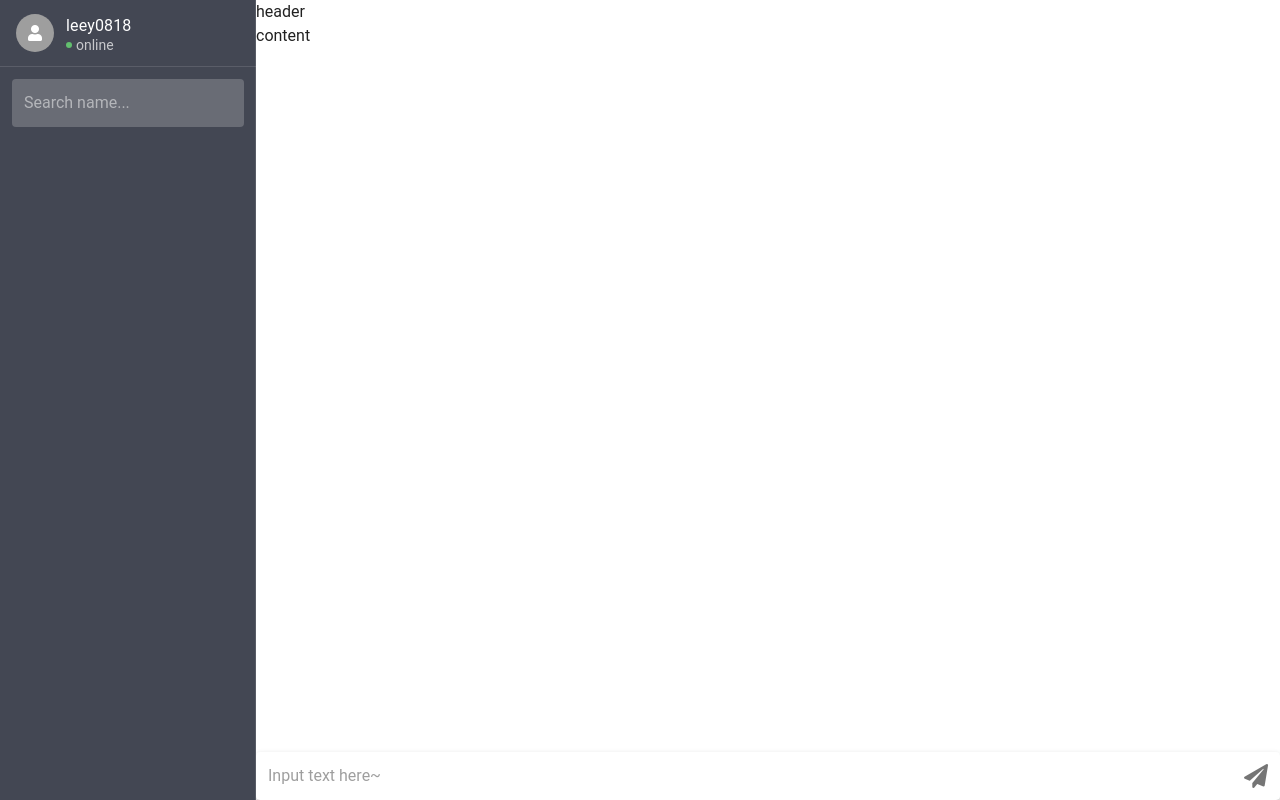
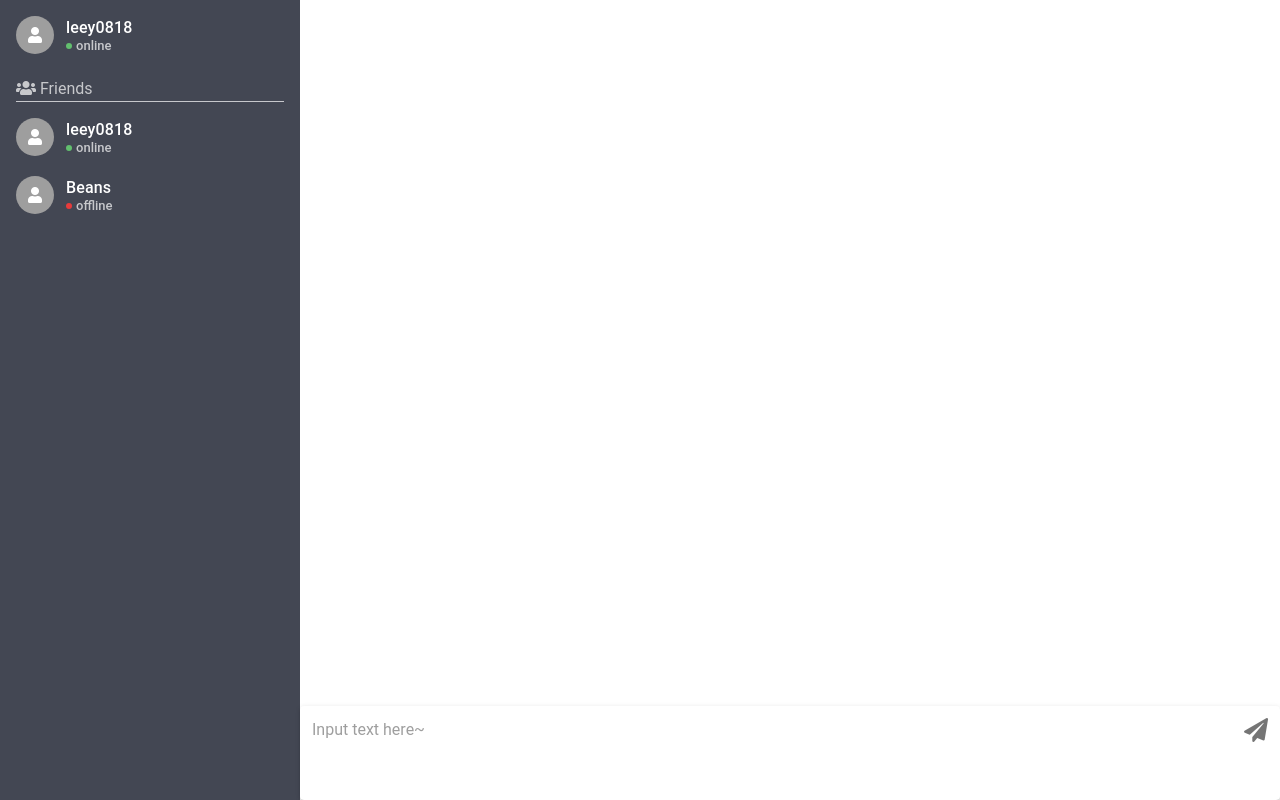
Before and after one commit to leey0818/electron-chat-client, a Vue app: page / in a window 1280 px wide. Built offline with nearby package versions, Linux system fonts and the light colour scheme.

Commit message:
ui 및 기능 구현 중

```diff
--- a/src/App.vue
+++ b/src/App.vue
@@ -1,10 +1,9 @@
 <template>
-  <v-app>
+  <v-app class="fill-height">
     <v-slide-y-transition>
       <v-system-bar
         v-if="!isConnected"
         color="red"
-        style="z-index:9"
         height="40"
         fixed
         dark
@@ -15,14 +14,12 @@
     </v-slide-y-transition>
 
     <!-- sidebar -->
-    <v-navigation-drawer color="#434753" app dark permanent>
+    <v-row no-gutters>
       <chat-sidebar></chat-sidebar>
-    </v-navigation-drawer>
-
-    <!-- room -->
-    <v-content>
-      <chat-room></chat-room>
-    </v-content>
+      <v-col class="fill-height">
+        <chat-room></chat-room>
+      </v-col>
+    </v-row>
   </v-app>
 </template>
 
@@ -41,3 +38,13 @@ export default {
   }),
 };
 </script>
+
+<style>
+html, body {
+  width: 100%;
+  height: 100%;
+}
+.mnh-100 {
+  min-height: 100%;
+}
+</style>
--- a/src/components/ChatRoom.vue
+++ b/src/components/ChatRoom.vue
@@ -1,37 +1,76 @@
 <template>
   <div class="d-flex flex-column fill-height">
-    <div>header</div>
-    <div class="flex-grow-1">content</div>
+    <div class="flex-grow-1 overflow-auto">
+      <div class="d-flex flex-column justify-end mnh-100 pa-2">
+        <template v-for="(message, index) in messages">
+          <div class="d-flex flex-row-reverse mb-2 msgbox" :key="index">
+            <pre class="content">{{ message[0] }}</pre>
+            <span class="time">{{ toTimeText(message[1]) }}</span>
+          </div>
+        </template>
+      </div>
+    </div>
     <div>
-      <v-text-field
-        v-model="text"
+      <v-textarea
+        v-model.trim="text"
         append-icon="fa-paper-plane"
         placeholder="Input text here~"
+        rows="3"
         @click:append="sendText"
-        @keyup.enter="sendText"
+        @keypress.enter.exact.prevent="sendText"
         hide-details
+        no-resize
         solo
-      ></v-text-field>
+      ></v-textarea>
     </div>
   </div>
 </template>
 
 <script>
+import moment from 'moment';
+
+moment.locale('ko');
+
 export default {
   data() {
     return {
       text: '',
+      messages: [],
     };
   },
   methods: {
     sendText() {
-      console.log(this.text);
-      this.text = '';
+      if (this.text !== '') {
+        console.log(this.text);
+        this.messages.push([this.text, new Date().getTime()]);
+        this.text = '';
+      }
+    },
+    toTimeText(timestamp) {
+      return moment(timestamp).fromNow();
     },
   },
 };
 </script>
 
-<style>
-
+<style scoped>
+.status {
+  height: 60px;
+  background-color: #666;
+}
+.msgbox > .content {
+  padding: 4px 8px;
+  min-width: 35%;
+  max-width: 60%;
+  background-color: #ccc;
+  border-radius: 2px;
+  word-break: break-all;
+}
+.msgbox > .time {
+  margin-left: 6px;
+  margin-right: 6px;
+  color: #6f6f6f;
+  font-size: .7rem;
+  align-self: flex-end;
+}
 </style>
--- a/src/components/ChatSidebar.vue
+++ b/src/components/ChatSidebar.vue
@@ -1,5 +1,14 @@
 <template>
-  <div>
+  <v-list
+    color="#434753"
+    height="100%"
+    width="30%"
+    min-width="240"
+    max-width="300"
+    dark
+    dense
+    nav
+  >
     <v-list-item>
       <v-list-item-avatar class="mr-3" color="grey" size="38">
         <i class="fa fa-user"></i>
@@ -9,23 +18,40 @@
         <v-list-item-subtitle class="status s-online">online</v-list-item-subtitle>
       </v-list-item-content>
     </v-list-item>
+    <v-list-item>
+      <v-text-field dense hide-details>
+        <template v-slot:label><i class="fa fa-users"></i> Friends</template>
+      </v-text-field>
+    </v-list-item>
 
-    <v-divider></v-divider>
-
-    <v-text-field
-      class="pa-3"
-      background-color="#696c75"
-      placeholder="Search name..."
-      hide-details
-      solo
-      flat
-    ></v-text-field>
-  </div>
+    <v-list-item
+      v-for="user in users"
+      :key="user.id"
+      link
+    >
+      <v-list-item-avatar class="mr-3" color="grey" size="38">
+        <i class="fa fa-user"></i>
+      </v-list-item-avatar>
+      <v-list-item-content>
+        <v-list-item-title class="pt-1 subtitle-1">{{ user.name }}</v-list-item-title>
+        <v-list-item-subtitle
+          :class="`status s-${user.state}`"
+        >{{ user.state }}</v-list-item-subtitle>
+      </v-list-item-content>
+    </v-list-item>
+  </v-list>
 </template>
 
 <script>
 export default {
-  // TODO
+  data() {
+    return {
+      users: [
+        { id: 0, name: 'leey0818', state: 'online' },
+        { id: 1, name: 'Beans', state: 'offline' },
+      ],
+    };
+  },
 };
 </script>
 
@@ -46,4 +72,7 @@ export default {
 .status.s-online:after {
   background-color: #62bf6e;
 }
+.status.s-offline:after {
+  background-color: #e63b3b;
+}
 </style>
```
Lines whose indentation alone changed are shown as unchanged.
